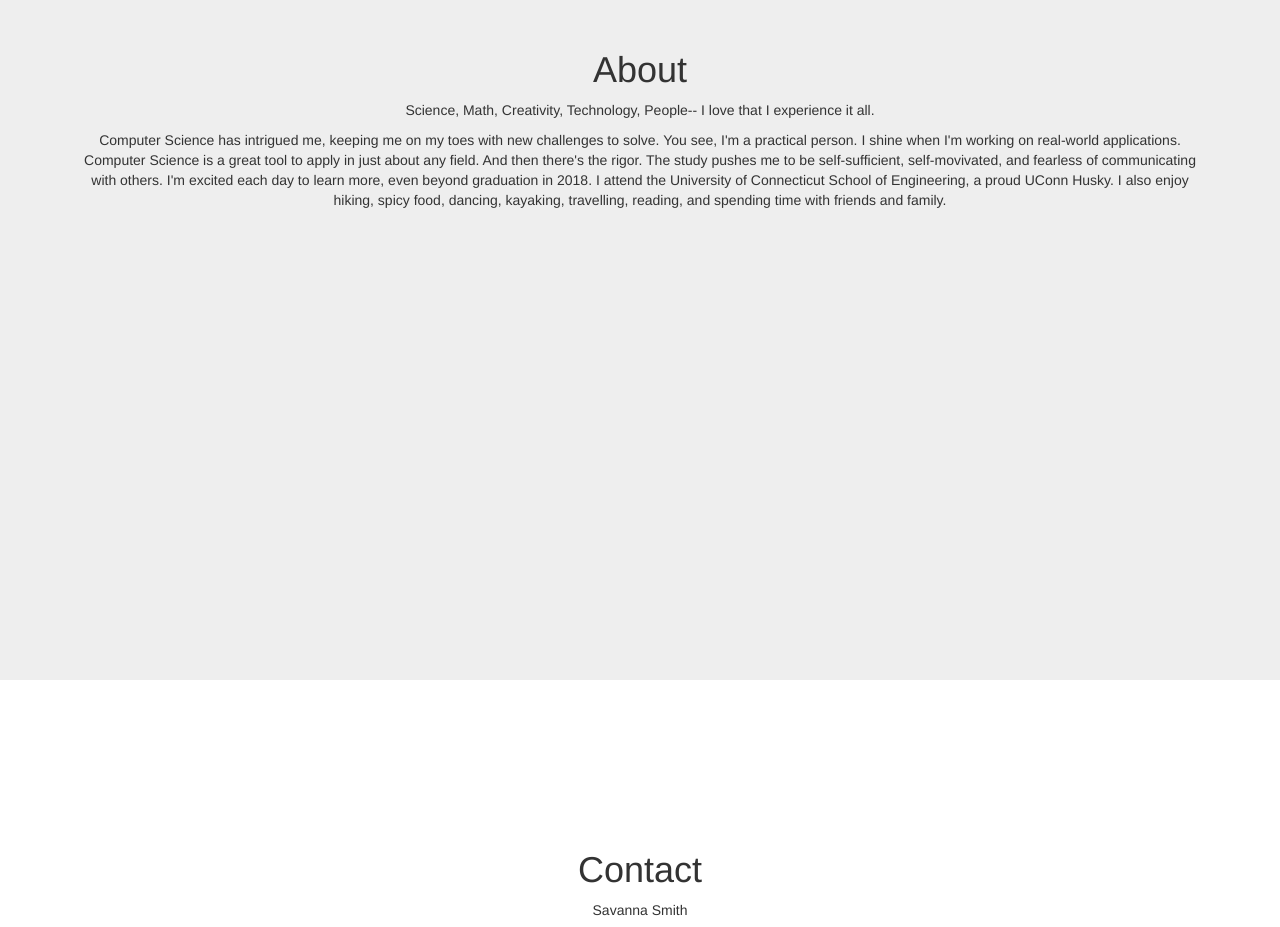
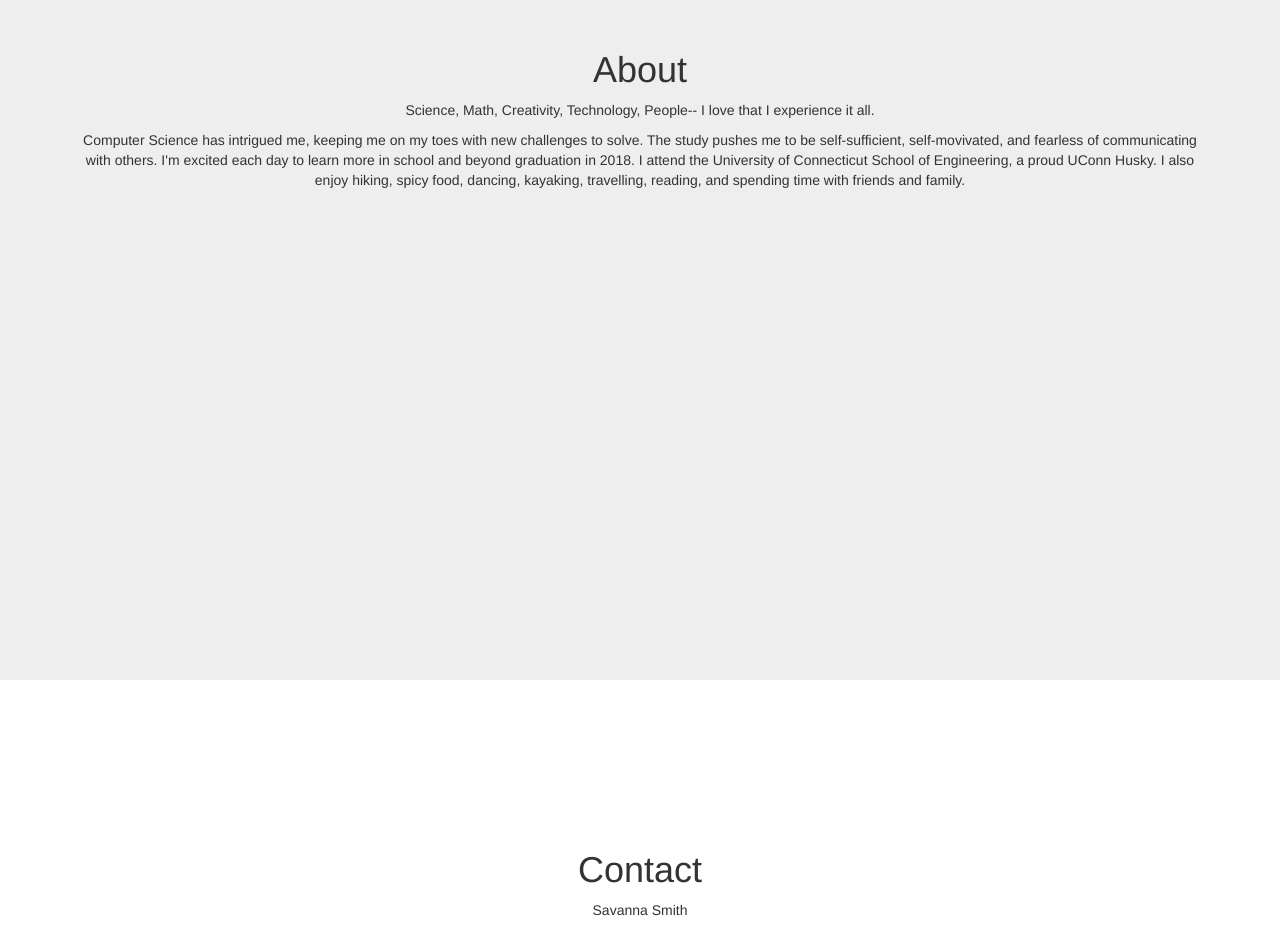
Before and after one commit to savannaos/savannaos.github.io, a plain HTML site: page index.html in a window 1280 px wide. Shown: the part 920-1847 px from the top of the page. Drawn offline with Linux system fonts and the light colour scheme.

Commit message:
edit to about

```diff
--- a/index.html
+++ b/index.html
@@ -91,7 +91,7 @@
                 <div class="col-lg-12">
                     <h1>About</h1>
                     <p>Science, Math, Creativity, Technology, People-- I love that I experience it all. </p>
-                    <p>Computer Science has intrigued me, keeping me on my toes with new challenges to solve. You see, I'm a practical person. I shine when I'm working on real-world applications. Computer Science is a great tool to apply in just about any field. And then there's the rigor. The study pushes me to be self-sufficient, self-movivated, and fearless of communicating with others. I'm excited each day to learn more, even beyond graduation in 2018. I attend the University of Connecticut School of Engineering, a proud UConn Husky. I also enjoy hiking, spicy food, dancing, kayaking, travelling, reading, and spending time with friends and family. </p>
+                    <p>Computer Science has intrigued me, keeping me on my toes with new challenges to solve. The study pushes me to be self-sufficient, self-movivated, and fearless of communicating with others. I'm excited each day to learn more in school and beyond graduation in 2018. I attend the University of Connecticut School of Engineering, a proud UConn Husky. I also enjoy hiking, spicy food, dancing, kayaking, travelling, reading, and spending time with friends and family. </p>
                 </div>
             </div>
         </div>
```
